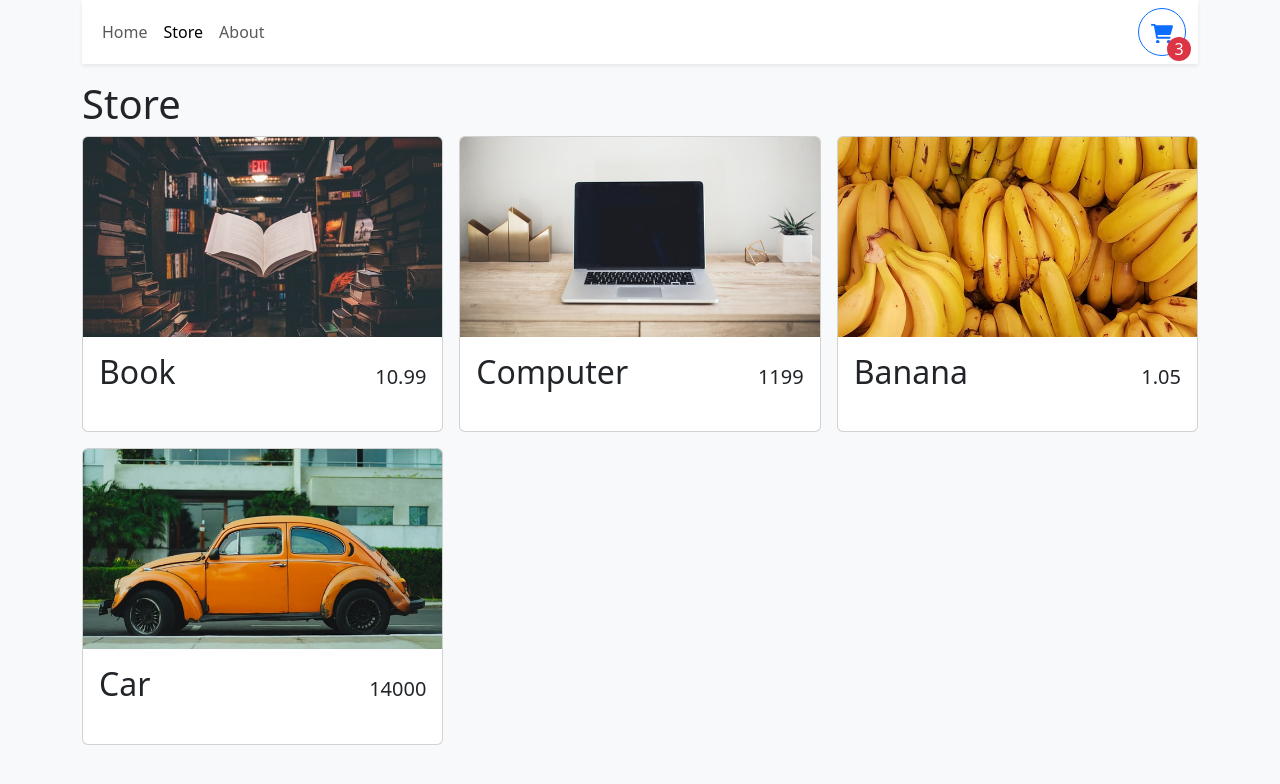
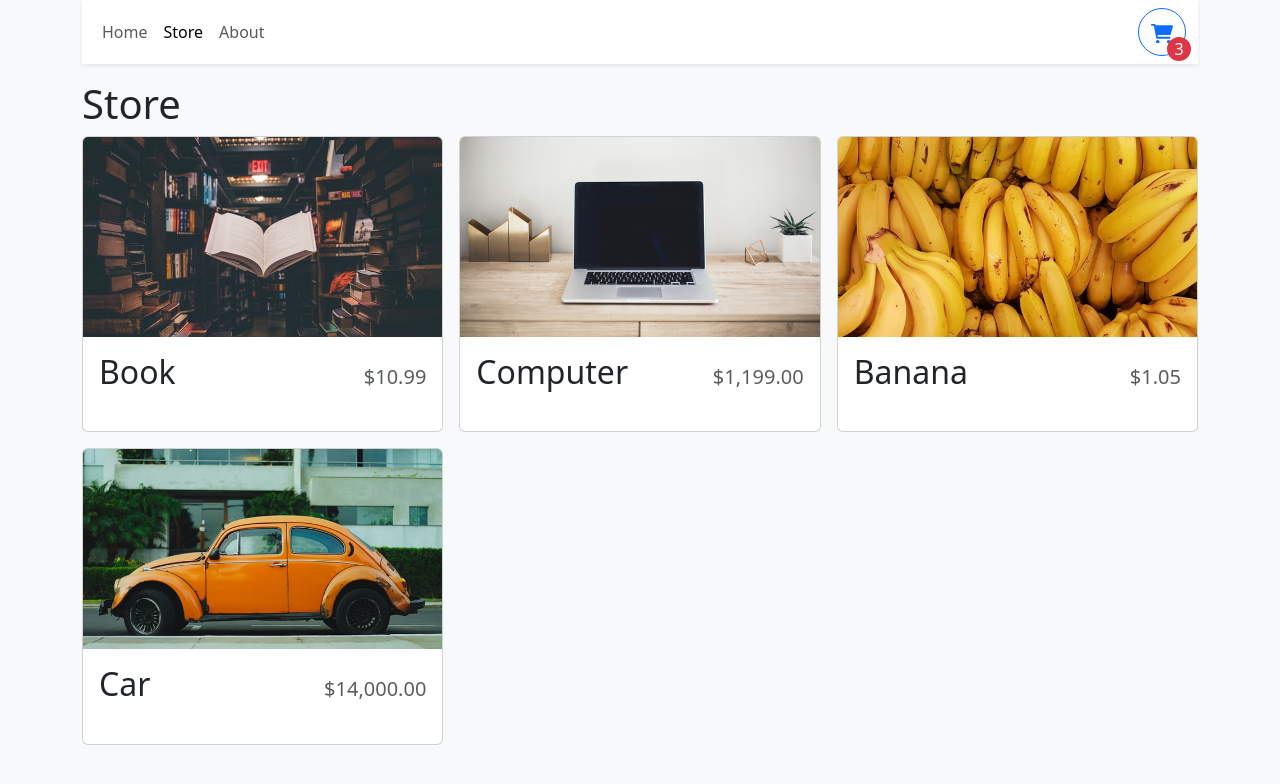
Before and after one commit to EmilyWahlin/shopping-cart-typescript, a React (Vite) app: page /store in a window 1280 px wide. Shown: the top 784 px of the page. Built offline with nearby package versions, Linux system fonts and the light colour scheme.

Commit message:
added utility , currencyformatter

```diff
--- a/src/components/StoreItem.tsx
+++ b/src/components/StoreItem.tsx
@@ -1,4 +1,5 @@
 import { Card } from "react-bootstrap"
+import { formatCurrency } from "../utilities/formatCurrency"
 
 type StoreItemProps = {
 	id: number
@@ -19,7 +20,7 @@
 			<Card.Body className="d-flex flex-column">
 				<Card.Title className="d-flex justify-content-between align-items-baseline mb-4">
 					<span className="fs-2">{ name }</span>
-					<span className="ms-2">{ price }</span>
+					<span className="ms-2 text-muted">{ formatCurrency(price) }</span>
 				</Card.Title>
 			</Card.Body>
 		</Card>
--- /dev/null
+++ b/src/utilities/formatCurrency.ts
@@ -0,0 +1,8 @@
+const CURRENCY_FORMATTER = new Intl.NumberFormat(undefined, {
+	currency:"USD", style:"currency" })
+
+
+export function formatCurrency (number: number) {
+	return CURRENCY_FORMATTER.format(number)
+
+}
```
